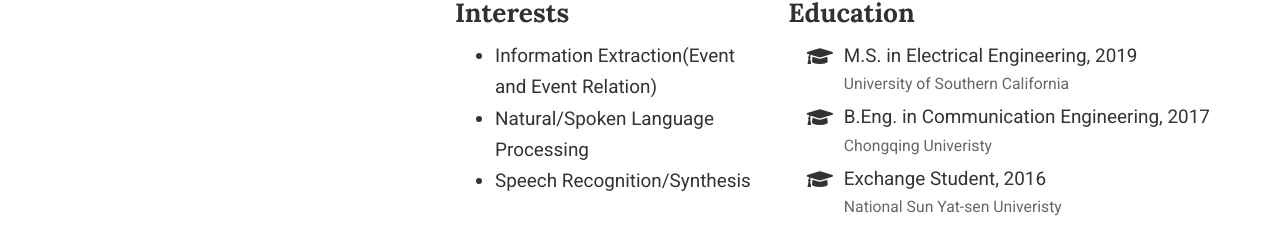
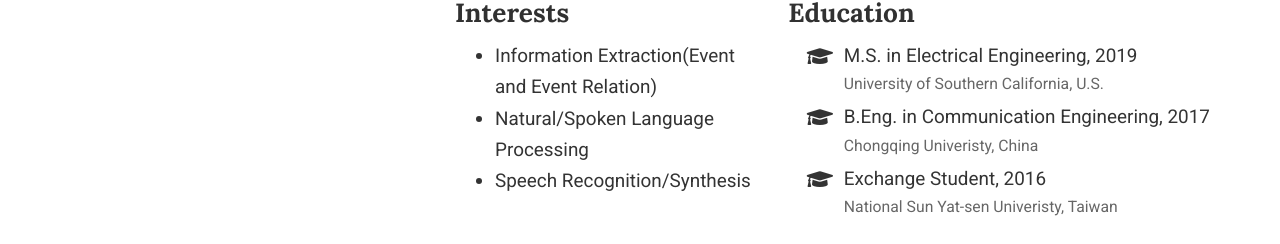
Before and after one commit to Mu-Y/Mu-Y.github.io, a plain HTML site: page authors/admin/index.html in a window 1280 px wide. Shown: the part 556-800 px from the top of the page. Drawn offline with nearby package versions, Linux system fonts and the light colour scheme; some icons are missing.

Commit message:
add countries for schools

```diff
--- a/authors/admin/index.html
+++ b/authors/admin/index.html
@@ -506,7 +506,7 @@
             <i class="fa-li fas fa-graduation-cap"></i>
             <div class="description">
               <p class="course">M.S. in Electrical Engineering, 2019</p>
-              <p class="institution">University of Southern California</p>
+              <p class="institution">University of Southern California, U.S.</p>
             </div>
           </li>
 
@@ -514,7 +514,7 @@
             <i class="fa-li fas fa-graduation-cap"></i>
             <div class="description">
               <p class="course">B.Eng. in Communication Engineering, 2017</p>
-              <p class="institution">Chongqing Univeristy</p>
+              <p class="institution">Chongqing Univeristy, China</p>
             </div>
           </li>
 
@@ -522,7 +522,7 @@
             <i class="fa-li fas fa-graduation-cap"></i>
             <div class="description">
               <p class="course">Exchange Student, 2016</p>
-              <p class="institution">National Sun Yat-sen Univeristy</p>
+              <p class="institution">National Sun Yat-sen Univeristy, Taiwan</p>
             </div>
           </li>
 
```
Also changed, not shown: index.html (+3 -3 lines).
